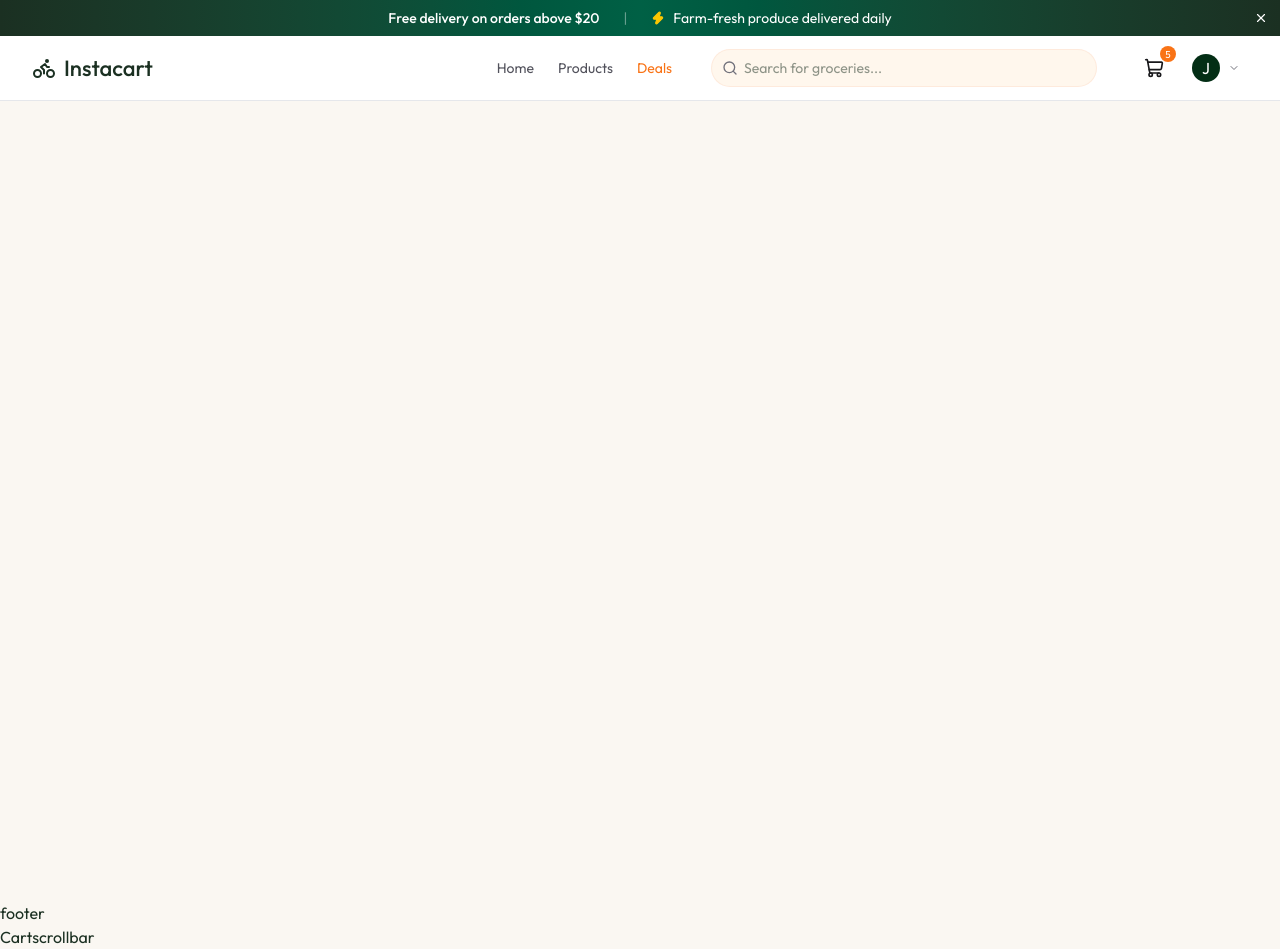
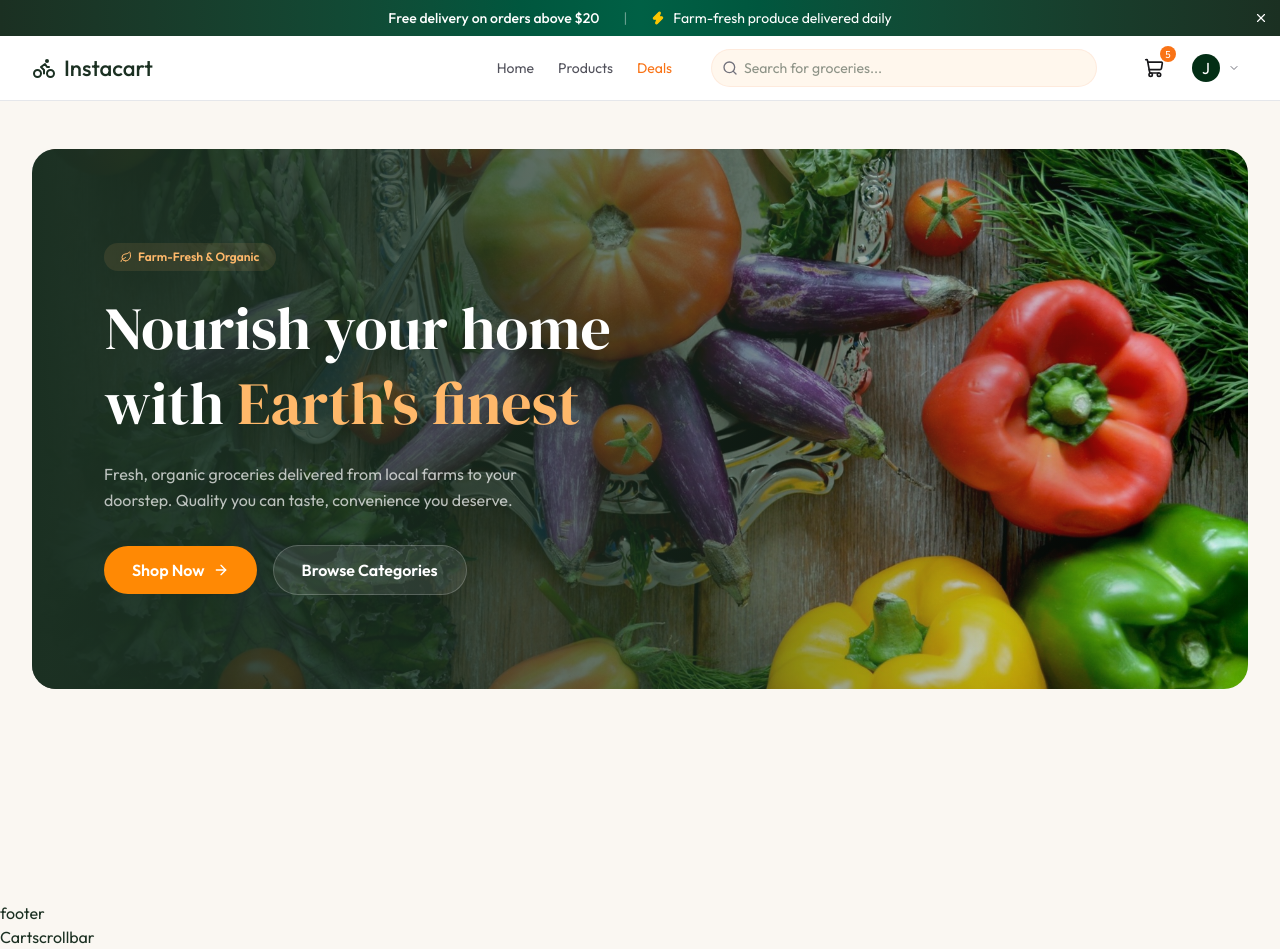
Before and after one commit to omwakchaure/GROCERY-DELIVERY-SITE, a React (Vite) app: page / in a window 1280 px wide. Built offline with nearby package versions, Linux system fonts and the light colour scheme.

Commit message:
FEAT : hero component for home page

```diff
--- a/src/components/Home/Hero.tsx
+++ b/src/components/Home/Hero.tsx
@@ -1,11 +1,52 @@
-
+import { ArrowRightIcon, LeafIcon } from "lucide-react";
+import { heroSectionData } from "../../assets/assets";
+import { Link } from "react-router-dom";
 
 const Hero = () => {
   return (
-    <div>
+    <section className="relative overflow-hidden min-h-[540px] mb-10 rounded-3xl flex items-center">
+      <img
+        src={heroSectionData.hero_image}
+        alt="Hero"
+        className="absolute inset-0 h-full w-full object-cover"
+      />
 
-    </div>
-  )
-}
+      <div className="absolute inset-0 bg-linear-to-r from-app-green via-app-green/65 to-transparent" />
 
-export default Hero
+      <div className="relative max-w-7xl mx-auto px-4 sm:px-6 lg:px-8 py-20 w-full">
+        <div className="max-w-xl xl:pl-10">
+          <span className="inline-flex items-center gap-1.5 px-4 py-1.5 text-xs font-semibold text-orange-300 bg-orange-300/10 rounded-full mb-5">
+            <LeafIcon className="size-3" />
+            Farm-Fresh & Organic
+          </span>
+
+          <h1 className="font-serif text-4xl sm:text-5xl lg:text-6xl text-white leading-tight mb-5">
+            Nourish your home with{" "}
+            <span className="text-orange-300">Earth's finest</span>
+          </h1>
+          <p className="text-base text-white/70 leading-relaxed mb-8 max-w-md">
+            {heroSectionData.description}
+          </p>
+          <div className="flex flex-wrap items-center gap-4">
+            <Link
+              to="/products"
+              className="px-7 py-3 bg-orange-400 text-white font-semibold rounded-full hover:bg-orange-500 transition-all flex items-center gap-2 active:scale-[0.98]"
+            >
+              Shop Now
+              <ArrowRightIcon className="size-4" />
+            </Link>
+
+            <Link
+              to="/products"
+              className="px-7 py-3 bg-white/10 text-white font-semibold rounded-full hover:bg-white/20 transition-all border border-white/20 "
+            >
+              Browse Categories
+            </Link>
+          </div>
+        </div>
+      </div>
+    </section>
+  );
+};
+
+export default Hero;
--- a/src/pages/Home.tsx
+++ b/src/pages/Home.tsx
@@ -1,9 +1,10 @@
+import Hero from "../components/Home/Hero"
 
 
 const Home = () => {
   return (
-    <div>
-
+    <div className="min-h-screen max-w-7xl mx-auto px-4 sm:px-6 lg:px-8 py-12">
+      <Hero />
     </div>
   )
 }
```
